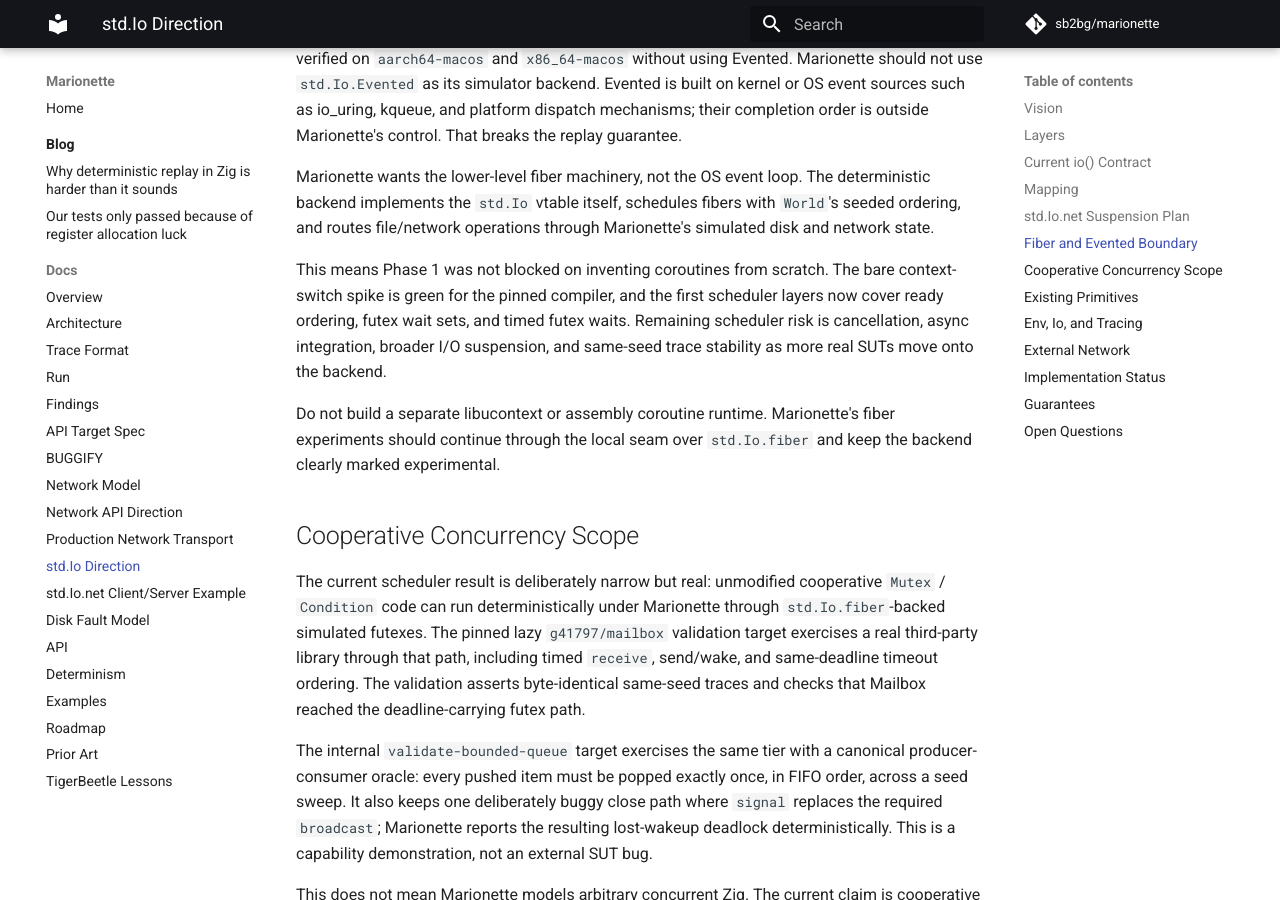
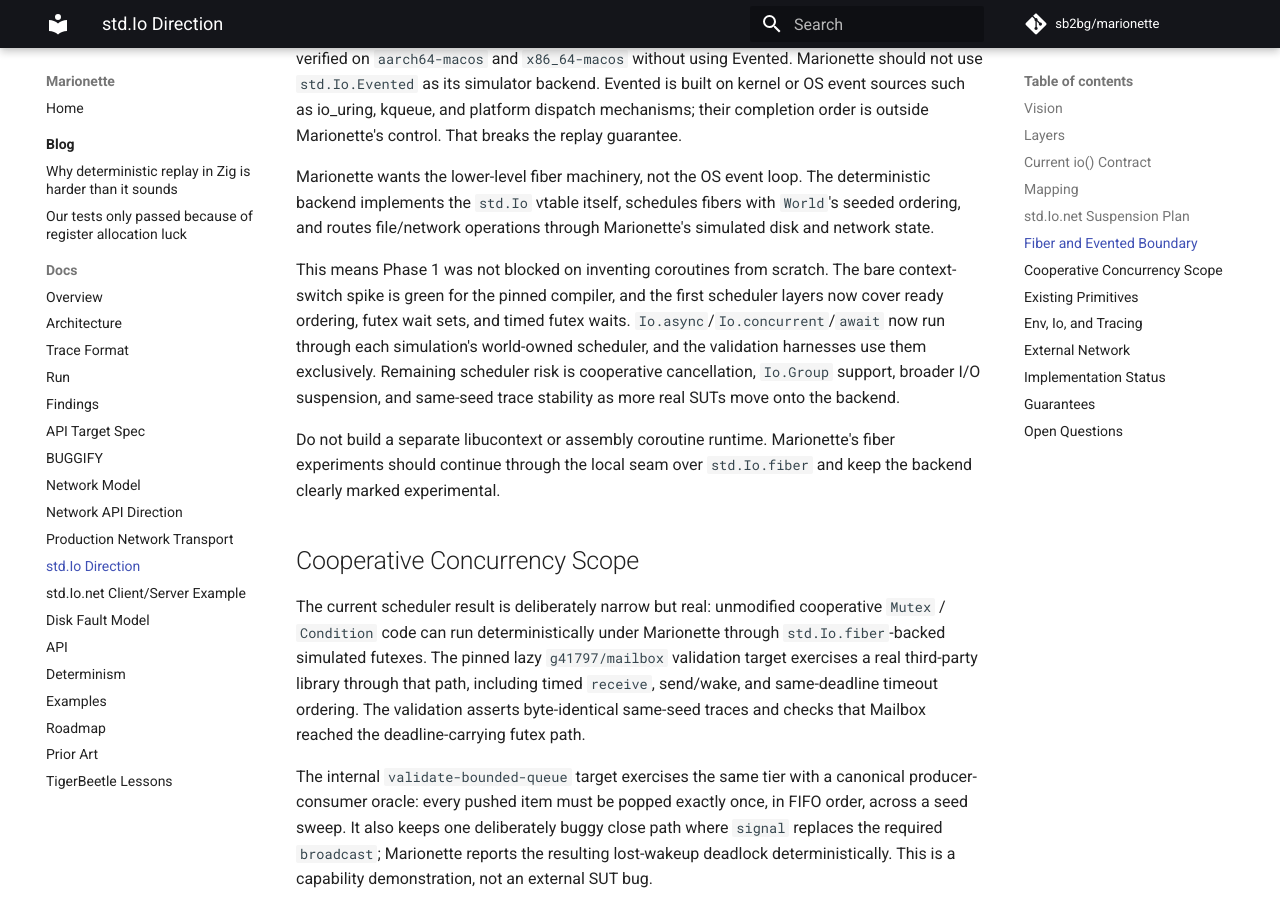
Before and after one commit to sb2bg/marionette, an MkDocs documentation site: the page built from docs/std-io-direction.md, in a window 1280 px wide and 900 px high, scrolled down 4368 px. Built offline with MkDocs 1.6.1 and Material for MkDocs 9.7.7, drawn with Linux system fonts in a browser that asks for light colours; comment, search, counter and statistics services are not loaded.

Commit message:
Document std.Io-only validation harnesses

```diff
--- a/docs/std-io-direction.md
+++ b/docs/std-io-direction.md
@@ -211,8 +211,10 @@ Marionette's simulated disk and network state.
 This means Phase 1 was not blocked on inventing coroutines from scratch. The
 bare context-switch spike is green for the pinned compiler, and the first
 scheduler layers now cover ready ordering, futex wait sets, and timed futex
-waits. Remaining scheduler risk is cancellation, async integration, broader
-I/O suspension, and same-seed trace stability as more real SUTs move onto the
+waits. `Io.async`/`Io.concurrent`/`await` now run through each simulation's
+world-owned scheduler, and the validation harnesses use them exclusively. Remaining
+scheduler risk is cooperative cancellation, `Io.Group` support, broader I/O
+suspension, and same-seed trace stability as more real SUTs move onto the
 backend.
 
 Do not build a separate libucontext or assembly coroutine runtime. Marionette's
```
Also changed, not shown: TODO.md (+12 -6 lines).
